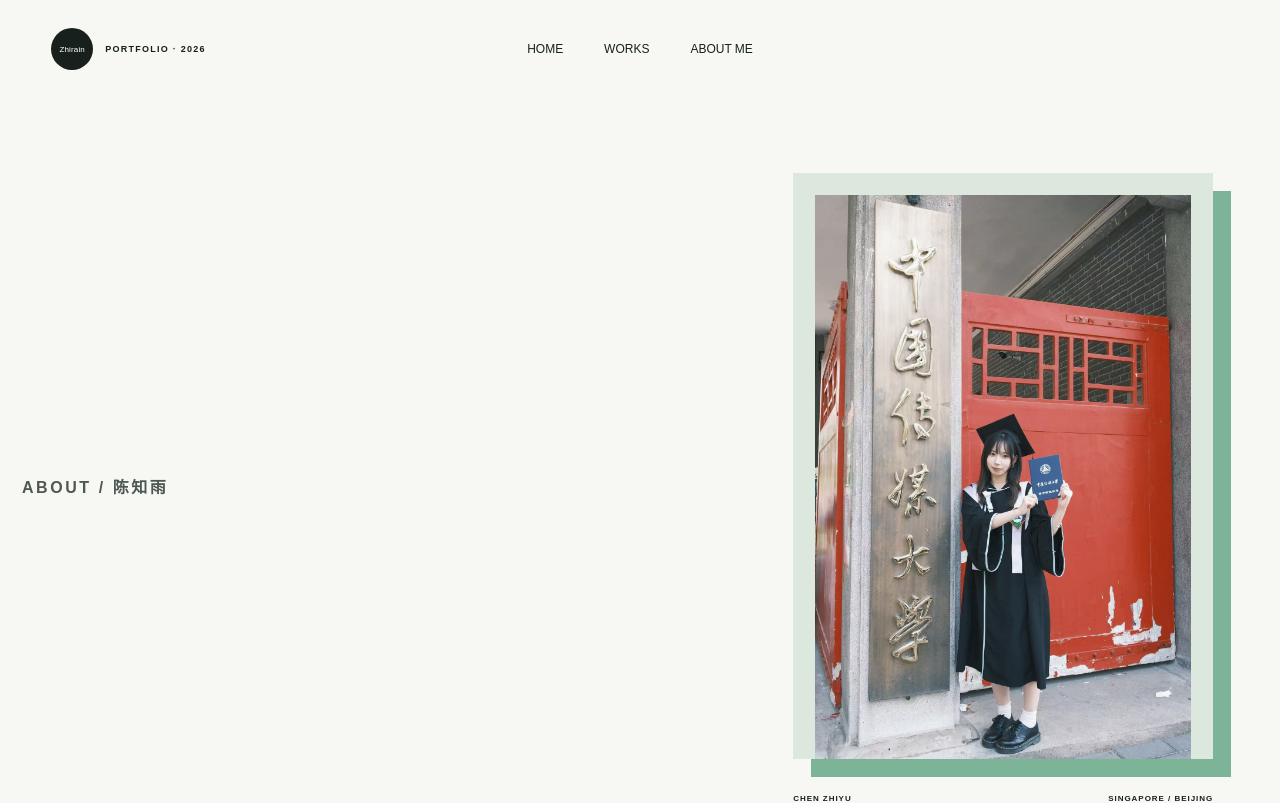
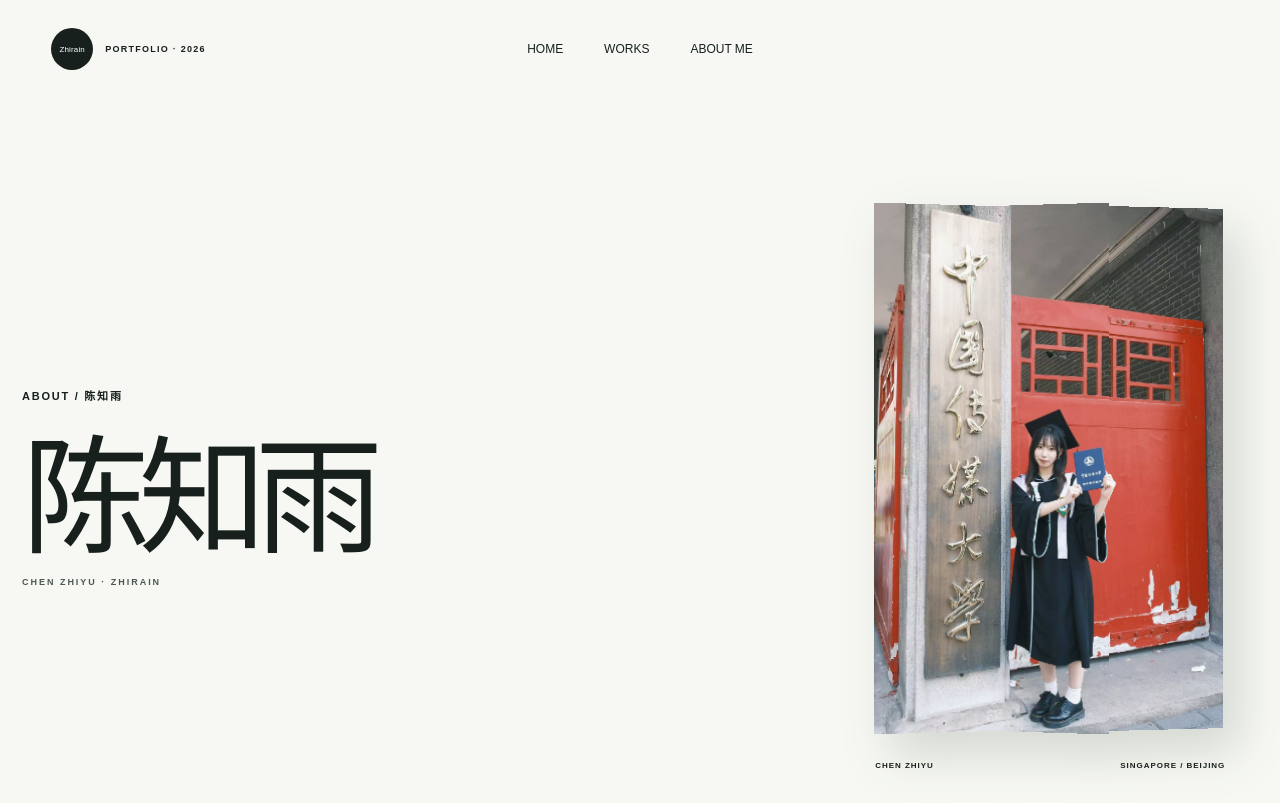
Before and after one commit to kfcvo/kfcvo.github.io, a Next.js app: page /about in a window 1280 px wide. Shown: the top 803 px of the page. Built offline with nearby package versions, Linux system fonts and the light colour scheme.

Commit message:
Rebalance About hero composition

```diff
--- a/app/about/page.tsx
+++ b/app/about/page.tsx
@@ -15,9 +15,17 @@ export default function AboutPage() {
       <section className="about-hero">
         <div className="about-title">
           <p className="eyebrow">ABOUT / 陈知雨</p>
+          <h1>陈知雨</h1>
+          <p className="about-name-en">CHEN ZHIYU · ZHIRAIN</p>
         </div>
         <figure className="about-portrait">
-          <div className="portrait-frame"><Image src="/about-graduation.jpg" alt="陈知雨毕业照" width={1280} height={1920} priority unoptimized /></div>
+          <div className="portrait-fold" role="img" aria-label="陈知雨毕业照">
+            {["fold-left", "fold-center", "fold-right"].map((panel) => (
+              <span className={`portrait-fold-panel ${panel}`} key={panel}>
+                <Image src="/about-graduation.jpg" alt="" width={1280} height={1920} priority unoptimized />
+              </span>
+            ))}
+          </div>
           <figcaption><span>CHEN ZHIYU</span><span>SINGAPORE / BEIJING</span></figcaption>
         </figure>
       </section>
--- a/app/globals.css
+++ b/app/globals.css
@@ -505,9 +505,20 @@ img { display: block; max-width: 100%; }
 .archive-note{margin:120px 0 0;padding-top:24px;border-top:1px solid var(--ink);font-size:8px;font-weight:700;letter-spacing:.14em}
 
 /* About */
-.about-hero { display: grid; grid-template-columns: 1.08fr .92fr; align-items: center; gap: clamp(70px, 10vw, 160px); width: min(1280px, calc(100% - 44px)); min-height: 720px; margin: 30px auto 120px; }
-.about-title h1 { margin: 25px 0 34px; font-family: Georgia, "Songti SC", serif; font-size: clamp(50px, 6.4vw, 90px); font-weight: 400; letter-spacing: -.06em; line-height: 1.12; }.about-title h1 em{color:#4b7f68;font-weight:400}.about-title>p:last-child{max-width:680px;margin:0;color:#4e5853;font-size:16px;line-height:2}
-.about-portrait { width: min(420px, 100%); margin: 0 auto; }.portrait-frame{padding:22px 22px 0;background:#dce7dd;box-shadow:18px 18px 0 #7db397}.portrait-frame img{width:100%;height:auto;filter:saturate(.82) contrast(.96)}.about-portrait figcaption{display:flex;justify-content:space-between;margin-top:35px;font-size:8px;font-weight:700;letter-spacing:.12em}
+.about-hero { display: grid; grid-template-columns: 1.25fr .75fr; align-items: center; gap: clamp(70px, 10vw, 160px); width: min(1280px, calc(100% - 44px)); min-height: 720px; margin: 30px auto 120px; }
+.about-title h1 { margin: 30px 0 24px; font-family: "Songti SC", STSong, Georgia, serif; font-size: clamp(86px, 10vw, 148px); font-weight: 400; letter-spacing: -.09em; line-height: .92; }
+.about-name-en { margin: 0; color: #4e5853; font-size: 9px; font-weight: 700; letter-spacing: .22em; }
+.about-portrait { width: min(350px, 100%); margin: 0 auto; }
+.portrait-fold { display: flex; width: 100%; aspect-ratio: 2 / 3; perspective: 1100px; filter: drop-shadow(16px 22px 24px rgba(32,48,40,.16)); }
+.portrait-fold-panel { position: relative; width: 33.333%; height: 100%; overflow: hidden; background: #dce7dd; transform-style: preserve-3d; }
+.portrait-fold-panel img { position: absolute; top: 0; width: 300%; max-width: none; height: 100%; object-fit: cover; filter: saturate(.86) contrast(.97); }
+.portrait-fold-panel:nth-child(1) img { left: 0; }
+.portrait-fold-panel:nth-child(2) img { left: -100%; }
+.portrait-fold-panel:nth-child(3) img { left: -200%; }
+.fold-left { z-index: 1; transform: rotateY(7deg); transform-origin: right center; }
+.fold-center { z-index: 2; transform: rotateY(-7deg); transform-origin: left center; box-shadow: inset 12px 0 16px rgba(24,38,31,.12), inset -10px 0 14px rgba(255,255,255,.12); }
+.fold-right { z-index: 1; transform: rotateY(6deg); transform-origin: left center; box-shadow: inset 10px 0 16px rgba(24,38,31,.12); }
+.about-portrait figcaption{display:flex;justify-content:space-between;margin-top:30px;font-size:8px;font-weight:700;letter-spacing:.12em}
 .about-manifesto { width: min(1100px, calc(100% - 44px)); margin: 0 auto; padding: 130px 0; border-top: 1px solid var(--ink); text-align: center; }.about-manifesto blockquote{margin:34px auto 0;font-family:Georgia,"Songti SC",serif;font-size:clamp(34px,4.4vw,62px);font-weight:400;line-height:1.5}
 .about-journey,.capability-section{width:min(1200px,calc(100% - 44px));margin:80px auto 170px}.about-journey .section-heading,.capability-section .section-heading{grid-template-columns:.7fr 1.3fr}.timeline{margin-top:80px;border-top:1px solid var(--ink)}.timeline article{display:grid;grid-template-columns:220px 70px 1fr;align-items:center;min-height:150px;border-bottom:1px solid var(--line)}.timeline time{color:var(--muted);font-size:10px}.timeline article>span{font-family:Georgia,serif;font-size:22px}.timeline h3{margin:0;font-family:Georgia,"Songti SC",serif;font-size:34px;font-weight:400}.timeline p{margin:10px 0 0;color:var(--muted);font-size:12px}
 .capability-list{margin-top:80px;border-top:1px solid var(--ink)}.capability-list article{display:grid;grid-template-columns:100px 1fr 1.2fr;align-items:center;min-height:130px;border-bottom:1px solid var(--line)}.capability-list article>span{font-size:9px;font-weight:700}.capability-list h3{margin:0;font-family:Georgia,serif;font-size:35px;font-weight:400}.capability-list p{margin:0;color:var(--muted);font-size:13px;line-height:1.8}
@@ -583,7 +594,7 @@ img { display: block; max-width: 100%; }
   .page-back{top:10px;margin-left:20px}.case-study,.intern-case,.design-archive{width:calc(100% - 40px);margin-top:35px}.case-hero{min-height:auto;padding:55px 0}.case-title h1{font-size:53px}.case-summary{font-size:14px}.case-hero-visual{min-height:390px;padding:20px}.case-window{height:330px;box-shadow:10px 12px 0 rgba(67,124,99,.45)}.case-hero-ai .case-window{box-shadow:10px 12px 0 #858ac2}.mood-dashboard{padding:25px}.mood-pulse{top:70px;right:20px;width:110px;height:110px}.mood-calendar{right:20px;bottom:25px;left:20px;gap:4px}.ai-dashboard{grid-template-columns:1fr;padding:14px}.ai-signal{display:none}.case-overview{margin-top:90px;padding:55px 0}.overview-meta{grid-template-columns:1fr}.overview-role h2{font-size:26px}.case-chapters{margin:90px auto}.case-chapters article{grid-template-columns:42px 1fr;gap:12px;padding:38px 0}.case-chapters p{font-size:13px}.case-closing{padding-top:70px}
   .intern-hero{padding:55px 0 70px}.intern-hero h1{font-size:52px}.intern-summary{font-size:14px}.intern-background{align-items:flex-start;flex-direction:column;gap:8px}.case-tabs{grid-template-columns:1fr}.case-tabs button{min-height:70px;border-right:0;border-bottom:1px solid var(--line)}.intern-feature{padding:70px 0}.intern-art{min-height:430px;border-radius:24px;box-shadow:10px 12px 0 #49886c}.art-canvas{min-height:380px;padding:18px}.art-map{width:76%;height:48%}.art-metric{top:16%;right:2%;width:46%;padding:17px}.art-metric strong{margin-top:25px;font-size:18px}.art-evidence{right:4%;bottom:4%;left:7%;padding:18px}.art-evidence p{font-size:13px}.intern-story h2{font-size:39px}
   .design-archive>header{display:block;padding:55px 0 70px}.design-archive h1{margin:20px 0 30px;font-size:54px}.design-gallery{grid-template-columns:1fr;gap:35px}.piece-two,.piece-four{margin-top:0}.archive-note{margin-top:70px}
-  .about-hero{width:calc(100% - 40px);margin-bottom:70px;padding:70px 0}.about-title h1{font-size:45px}.about-title>p:last-child{font-size:14px}.about-portrait{margin-top:30px}.about-manifesto{padding:90px 0}.about-manifesto blockquote{font-size:31px}.about-journey,.capability-section{width:calc(100% - 40px);margin:70px auto 110px}.about-journey .section-heading,.capability-section .section-heading{display:block}.timeline{margin-top:50px}.timeline article{grid-template-columns:1fr 38px;min-height:170px}.timeline article>div{grid-column:1/-1}.timeline h3{font-size:28px}.capability-list{margin-top:50px}.capability-list article{grid-template-columns:45px 1fr;padding:28px 0}.capability-list p{grid-column:2;margin-top:10px}
+  .about-hero{width:calc(100% - 40px);margin-bottom:70px;padding:70px 0}.about-title h1{font-size:72px}.about-name-en{font-size:8px;line-height:1.8}.about-portrait{width:min(300px,100%);margin-top:30px}.about-manifesto{padding:90px 0}.about-manifesto blockquote{font-size:31px}.about-journey,.capability-section{width:calc(100% - 40px);margin:70px auto 110px}.about-journey .section-heading,.capability-section .section-heading{display:block}.timeline{margin-top:50px}.timeline article{grid-template-columns:1fr 38px;min-height:170px}.timeline article>div{grid-column:1/-1}.timeline h3{font-size:28px}.capability-list{margin-top:50px}.capability-list article{grid-template-columns:45px 1fr;padding:28px 0}.capability-list p{grid-column:2;margin-top:10px}
   .work-index-section{padding-top:70px}.company-visual{min-height:500px;padding:58px 18px 24px}.company-card{min-height:390px;padding:25px 20px;box-shadow:10px 12px 0 rgba(67,124,99,.35)}.company-card h2{font-size:35px}.company-role{align-items:flex-start;flex-direction:column}.company-context div{grid-template-columns:1fr;gap:7px}.internship-project .featured-copy h2{font-size:32px}.inline-accordion details>p{padding-left:46px}.ai-index-section{width:calc(100% - 40px);padding:80px 0 110px}.ai-index-section>header{display:block}.ai-index-section h1{margin:20px 0 28px;font-size:53px}.ai-index-grid{margin-top:65px}.ai-index-grid>a{min-height:500px;padding:18px}.ai-index-copy{padding:20px 3px 16px}.ai-index-copy h2{font-size:34px}
   .work-ai .case-title h1{font-size:48px}.case-actions{align-items:stretch;flex-direction:column}.case-actions a{text-align:center}.case-demo-section{margin:45px 0 90px;padding-top:55px}.case-demo-section>header{display:block;margin-bottom:30px}.case-demo-section>header h2{margin-top:18px;font-size:34px}.case-demo-section>header>p:last-child{margin-top:18px}
   .research-demo{display:block;min-height:0;border-radius:22px}.research-browser{border-right:0;border-bottom:1px solid #dfe2eb}.research-job-page{padding:25px 18px}.research-table button{grid-template-columns:1fr 1fr;min-height:88px;padding:14px}.research-table button span:nth-of-type(2){text-align:right}.research-table button i{display:none}.research-panel{padding:22px 17px}.research-loading{min-height:430px}.research-insights{grid-template-columns:1fr}
```
